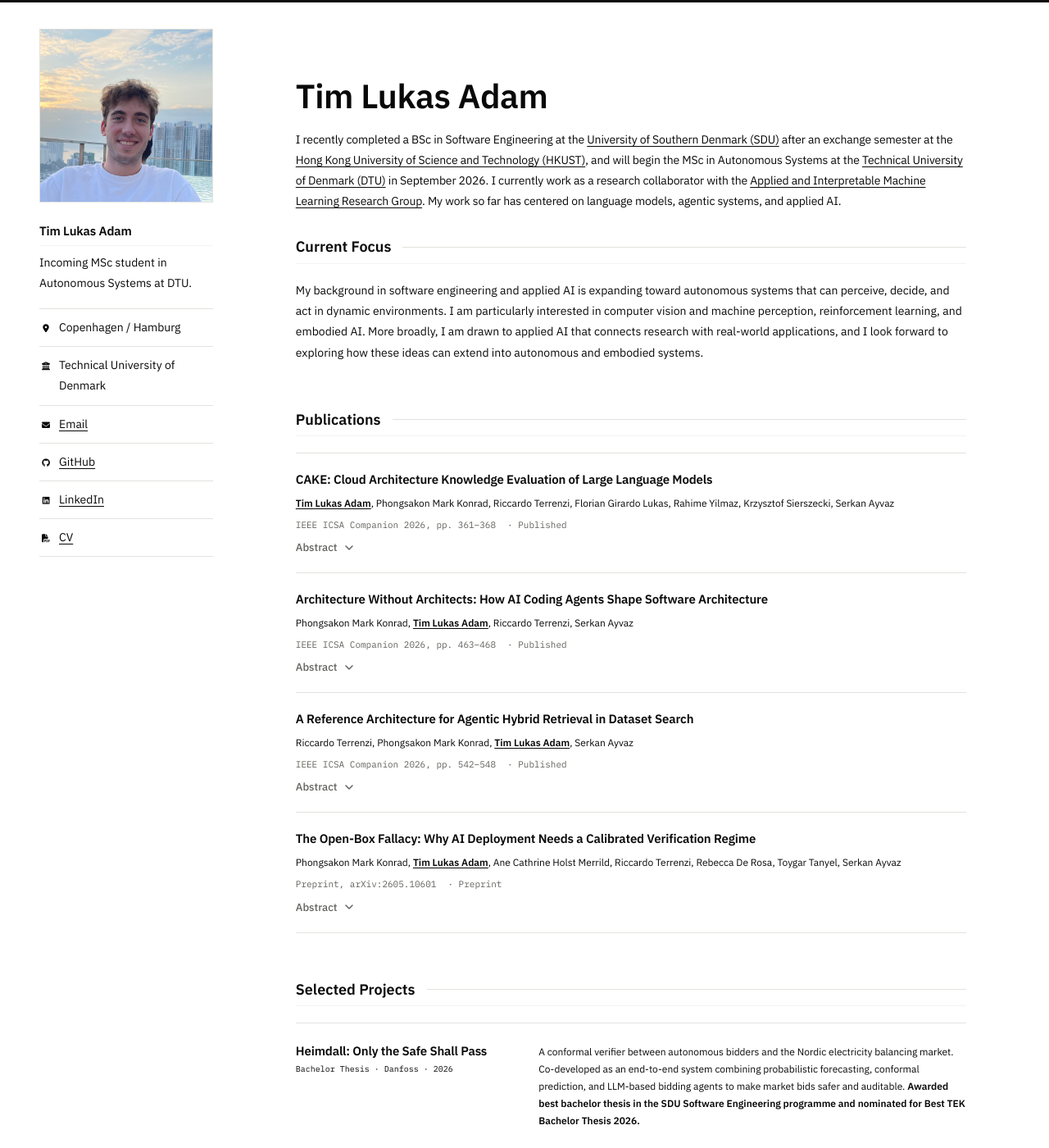
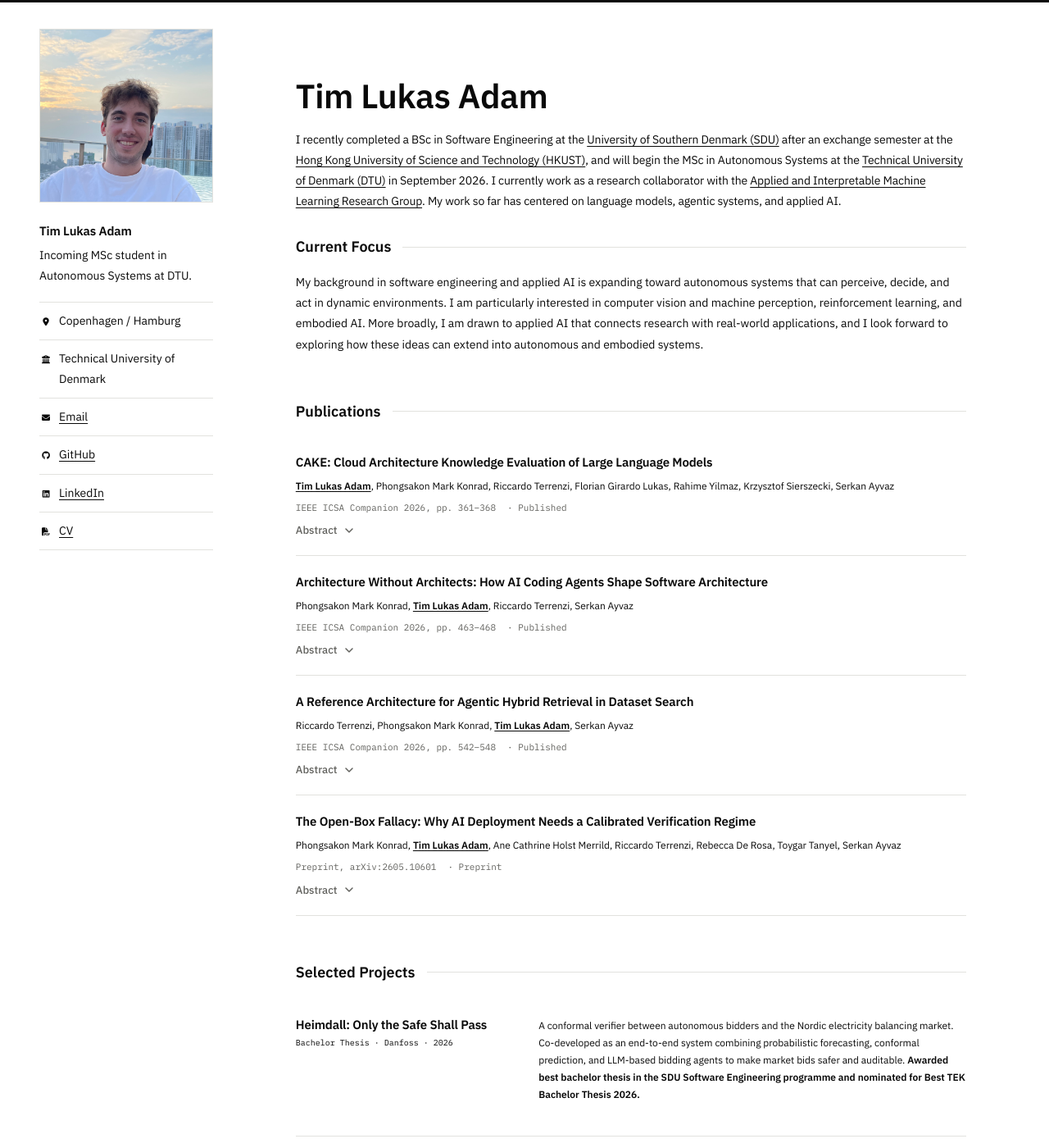
Before and after one commit to timadam03/timadam03.github.io, a Jekyll site: the page built from _pages/about.md, in a window 1280 px wide and 1400 px high. Shown: the whole window at 82% size. Built offline with Jekyll 4.4.1, drawn with Linux system fonts in a browser that asks for light colours.

Commit message:
fix: remove duplicate lines under section headings
Co-Authored-By: Claude Opus 5.5 <noreply@anthropic.com>

```diff
--- a/_includes/head/custom.html
+++ b/_includes/head/custom.html
@@ -202,6 +202,8 @@ a:hover {
   gap: 14px;
   align-items: center;
   margin: 58px 0 20px;
+  padding-bottom: 0;
+  border-bottom: 0;
   color: var(--black);
   font-family: var(--sans);
   font-size: 18px;
@@ -245,7 +247,6 @@ a:hover {
   display: flex;
   flex-direction: column;
   gap: 0;
-  border-top: 1px solid var(--line);
 }
 
 .paper-item {
@@ -331,7 +332,6 @@ a:hover {
 }
 
 .abstract-content p { margin: 0; color: var(--black); font-size: 12px; line-height: 1.75; }
-.project-list { border-top: 1px solid var(--line); }
 
 .project-item {
   position: relative;
```
